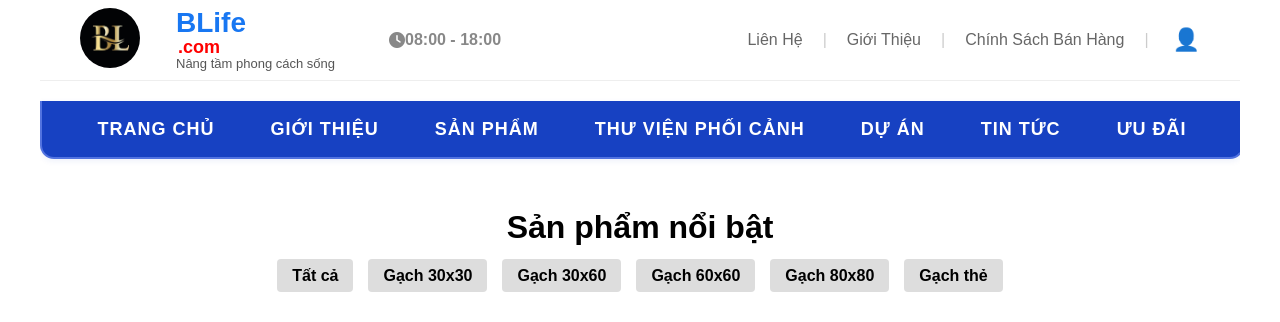
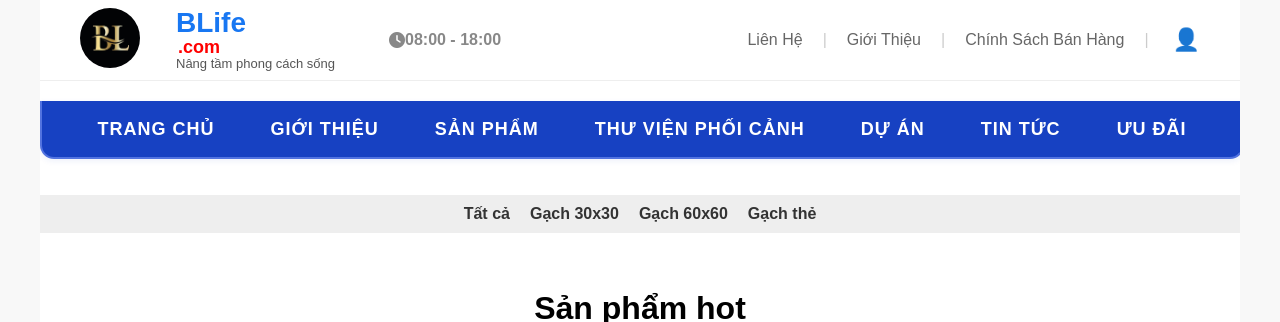
Before and after one commit to thuankoten/Website-Showroom-G-ch, a PHP site: page /sanpham.php in a window 1280 px wide. Shown: the top 322 px of the page. Run offline with PHP 8.4, Linux system fonts and the light colour scheme.

Commit message:
update san pham

```diff
--- a/README/foldercss/sanpham.css
+++ b/README/foldercss/sanpham.css
@@ -1,49 +1,56 @@
-#sanpham {
-    list-style: none;
-    display: flex;
-    gap: 15px;
-    justify-content: center;
-    margin: 20px 0;
+
+
+body {
+    font-family: Arial, sans-serif;
+    background-color: #f8f8f8;
+    margin: 0;
     padding: 0;
 }
 
-#sanpham li a {
+#sanpham-menu {
+    display: flex;
+    list-style: none;
+    padding: 10px;
+    background: #eee;
+    justify-content: center;
+    gap: 20px;
+}
+
+#sanpham-menu li a {
     text-decoration: none;
-    padding: 8px 15px;
-    background-color: #ddd;
-    border-radius: 4px;
-    color: #000;
+    color: #333;
     font-weight: bold;
 }
 
 #sanphamhot {
-    display: flex;
-    flex-wrap: wrap;
-    justify-content: center;
-    gap: 20px;
     padding: 20px;
+    text-align: center;
 }
 
 .anh1 {
+    display: inline-block;
     width: 220px;
-    border: 1px solid #ccc;
+    margin: 10px;
     padding: 10px;
-    border-radius: 6px;
-    text-align: center;
+    background: white;
+    box-shadow: 0 0 10px rgba(0,0,0,0.1);
+    border-radius: 10px;
 }
 
 .anh1 img {
     width: 100%;
-    border-radius: 4px;
+    height: auto;
+    border-radius: 5px;
 }
 
 .ten {
+    font-size: 18px;
+    font-weight: bold;
     margin-top: 10px;
-    font-weight: bold;
 }
 
 .gia {
-    color: red;
+    color: rgba(128, 0, 0, 0.937);
     font-weight: bold;
     margin-top: 5px;
 }
--- a/README/folderhtml/sanpham.php
+++ b/README/folderhtml/sanpham.php
@@ -5,19 +5,15 @@
     <title>Trang sản phẩm</title>
     <meta name="viewport" content="width=device-width, initial-scale=1.0">
 
-    <!-- jQuery (dùng để load header/footer) -->
+    <!-- jQuery -->
     <script src="https://code.jquery.com/jquery-3.6.0.min.js"></script>
 
     <!-- CSS -->
-    <link rel="stylesheet" href="css/style.css">
-    <link href="foldercss/sanpham.css" rel="stylesheet" />
-
-    <!-- JS -->
-    <script src="js/script.js" defer></script>
+    <link rel="stylesheet" href="foldercss/sanpham.css">
 </head>
 <body>
 <div id="container">
-    <!-- Include header -->
+    <!-- Header -->
     <div id="include-header"></div>
     <script>
         $(function () {
@@ -25,47 +21,45 @@
         });
     </script>
 
-    <!-- Main content -->
+    <!-- Danh sách sản phẩm -->
     <main>
-        <h1 style="text-align:center; margin-top: 30px;">Sản phẩm nổi bật</h1>
-
-        <ul id="sanpham">
+        <ul id="sanpham-menu">
             <li><a href="#">Tất cả</a></li>
             <li><a href="#">Gạch 30x30</a></li>
-            <li><a href="#">Gạch 30x60</a></li>
             <li><a href="#">Gạch 60x60</a></li>
-            <li><a href="#">Gạch 80x80</a></li>
             <li><a href="#">Gạch thẻ</a></li>
         </ul>
 
         <div id="sanphamhot">
-            <div class="gach1">
+            <h1>Sản phẩm hot</h1>
+
+            <div class="anh1">
                 <img src="img/gach1.jpg" alt="Gạch 1">
                 <div class="ten">Gạch 30x30</div>
                 <div class="gia">Giá: 150.000đ/m²</div>
             </div>
 
-            <div class="gach2">
+            <div class="anh1">
                 <img src="img/gach2.jpg" alt="Gạch 2">
                 <div class="ten">Gạch 60x60</div>
                 <div class="gia">Giá: 250.000đ/m²</div>
             </div>
 
-            <div class="agach3">
-                <img src="img/gahh3.jpg" alt="Gạch thẻ">
+            <div class="anh1">
+                <img src="img/gach3.jpg" alt="Gạch 3">
                 <div class="ten">Gạch thẻ</div>
                 <div class="gia">Giá: 180.000đ/m²</div>
             </div>
 
-            <div class="gach4">
-                <img src="img/gach4.jpg" alt="Gạch 80x80">
+            <div class="anh1">
+                <img src="img/gach4.jpg" alt="Gạch 4">
                 <div class="ten">Gạch 80x80</div>
                 <div class="gia">Giá: 320.000đ/m²</div>
             </div>
         </div>
     </main>
 
-    <!-- Include footer -->
+    <!-- Footer -->
     <div id="include-footer"></div>
     <script>
         $(function () {
```
